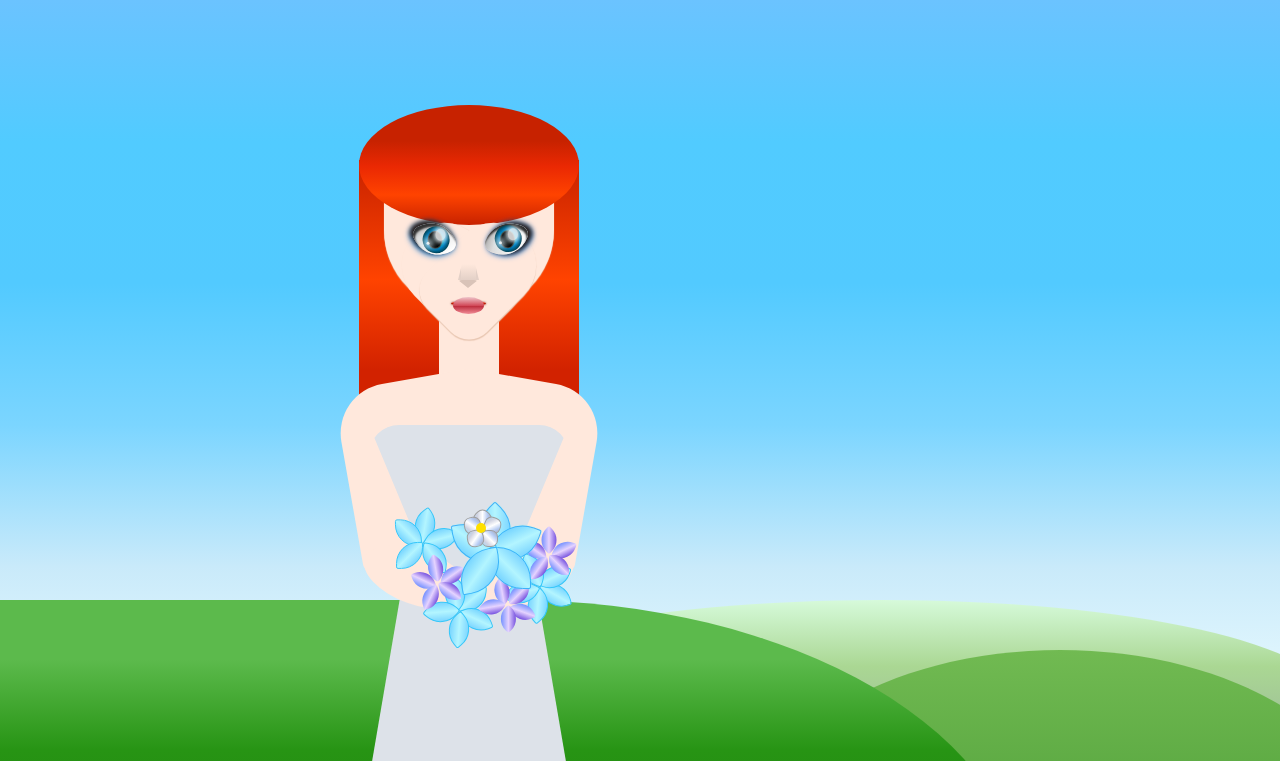
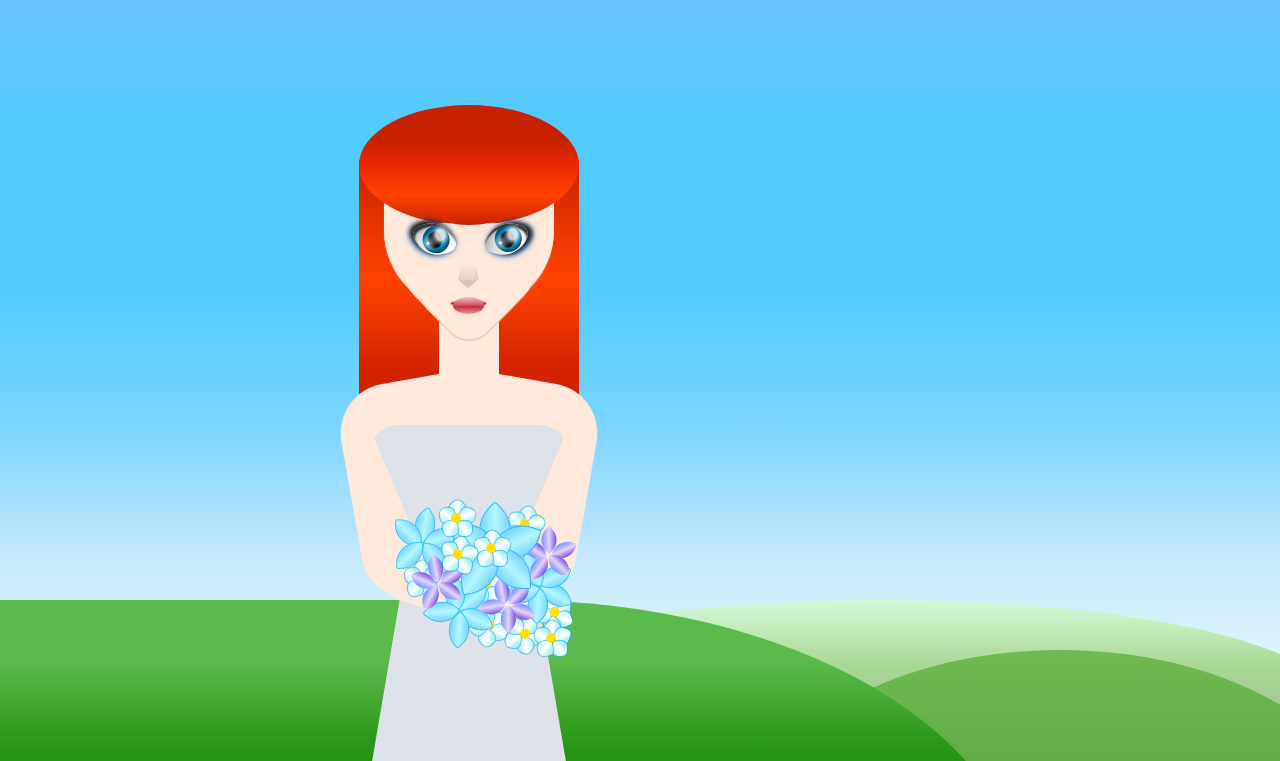
Before and after one commit to ValentinaKozlova/css-girl, a plain HTML site: page human.html in a window 1280 px wide. Shown: the top 761 px of the page. Drawn offline with Linux system fonts and the light colour scheme.

Commit message:
Finished flowers

```diff
--- a/flowers.css
+++ b/flowers.css
@@ -46,20 +46,15 @@
 }
 
 .flower-small .leaf{
-  width: 20px;
-  height: 20px;
-  background: linear-gradient(45deg, rgba(91, 111, 255, 0.64), #7B95FF, #E5D3FF, #7D5AE1, #5F00FF) no-repeat;
-}
-
-.flower-small .leaf{
-  width: 15px;
-  height: 15px;
-  border-radius: 7px;
-    background: linear-gradient(45deg, rgba(161, 215, 255, 0.64), #CFD2E1, #FFFFFF, #B3C9F2, #A8A6AB) no-repeat;
-  border: 1px solid #9E9E9E;
+      width: 15px;
+    height: 15px;
+    border-radius: 7px;
+    background: linear-gradient(45deg, rgba(161, 215, 255, 0.64), #D1F9FF, #FFFFFF, #B3F2EE, #B0EFFF) no-repeat;
+    border: 1px solid rgba(28, 167, 237, 0.63);
 }
 
 .flower-small {
+	    margin: 20px 0 0 10px;
   position: absolute;
 }
 
@@ -190,3 +185,18 @@
   transform: rotate(0deg);
   margin: 20px 0 0 65px;
 }
+
+.flower-small.second {
+    margin: 25px 0 0 -20px;
+    transform: rotate(10deg);
+}
+
+.flower-small.third {
+    margin: -10px 0 0 -25px;
+    transform: rotate(0);
+}
+
+.flower-small.forth {
+    margin: 50px 0 0 -60px;
+    z-index: -2;
+}
--- a/human.html
+++ b/human.html
@@ -87,6 +87,69 @@
 					<div class="leaf r0"></div>
 					<div class="leaf r80"></div>
 				</div>
+				<div class="flower-small second">
+					<div class="leaf r45"></div>
+					<div class="leaf r110"></div>
+					<div class="leaf r-10"></div>
+					<div class="leaf r0"></div>
+					<div class="leaf r80"></div>
+				</div>
+				<div class="flower-small third">
+					<div class="leaf r45"></div>
+					<div class="leaf r110"></div>
+					<div class="leaf r-10"></div>
+					<div class="leaf r0"></div>
+					<div class="leaf r80"></div>
+				</div>
+				<div class="flower-small forth">
+					<div class="leaf r45"></div>
+					<div class="leaf r110"></div>
+					<div class="leaf r-10"></div>
+					<div class="leaf r0"></div>
+					<div class="leaf r80"></div>
+				</div>
+				<div class="flower-small forth" style="margin: 56px 0 0 5px;">
+					<div class="leaf r45"></div>
+					<div class="leaf r110"></div>
+					<div class="leaf r-10"></div>
+					<div class="leaf r0"></div>
+					<div class="leaf r80"></div>
+				</div>
+				<div class="flower-small forth" style="margin: -5px 0 0 47px; transform: rotate(10deg);">
+					<div class="leaf r45"></div>
+					<div class="leaf r110"></div>
+					<div class="leaf r-10"></div>
+					<div class="leaf r0"></div>
+					<div class="leaf r80"></div>
+				</div>
+				<div class="flower-small forth" style="margin: 98px 0 0 25px; transform: rotate(50deg);">
+					<div class="leaf r45"></div>
+					<div class="leaf r110"></div>
+					<div class="leaf r-10"></div>
+					<div class="leaf r0"></div>
+					<div class="leaf r80"></div>
+				</div>
+				<div class="flower-small forth" style="margin: 120px 0 0 70px; transform: rotate(100deg);">
+					<div class="leaf r45"></div>
+					<div class="leaf r110"></div>
+					<div class="leaf r-10"></div>
+					<div class="leaf r0"></div>
+					<div class="leaf r80"></div>
+				</div>
+				<div class="flower-small forth" style="margin: 85px 0 0 90px; transform: rotate(50deg);">
+					<div class="leaf r45"></div>
+					<div class="leaf r110"></div>
+					<div class="leaf r-10"></div>
+					<div class="leaf r0"></div>
+					<div class="leaf r80"></div>
+				</div>
+				<div class="flower-small forth" style="    margin: 110px 0 0 70px; transform: rotate(0deg); z-index: 1;">
+					<div class="leaf r45"></div>
+					<div class="leaf r110"></div>
+					<div class="leaf r-10"></div>
+					<div class="leaf r0"></div>
+					<div class="leaf r80"></div>
+				</div>
 			</div>
 			<div class="dress"></div>
 			<div id="heart"></div>
```
